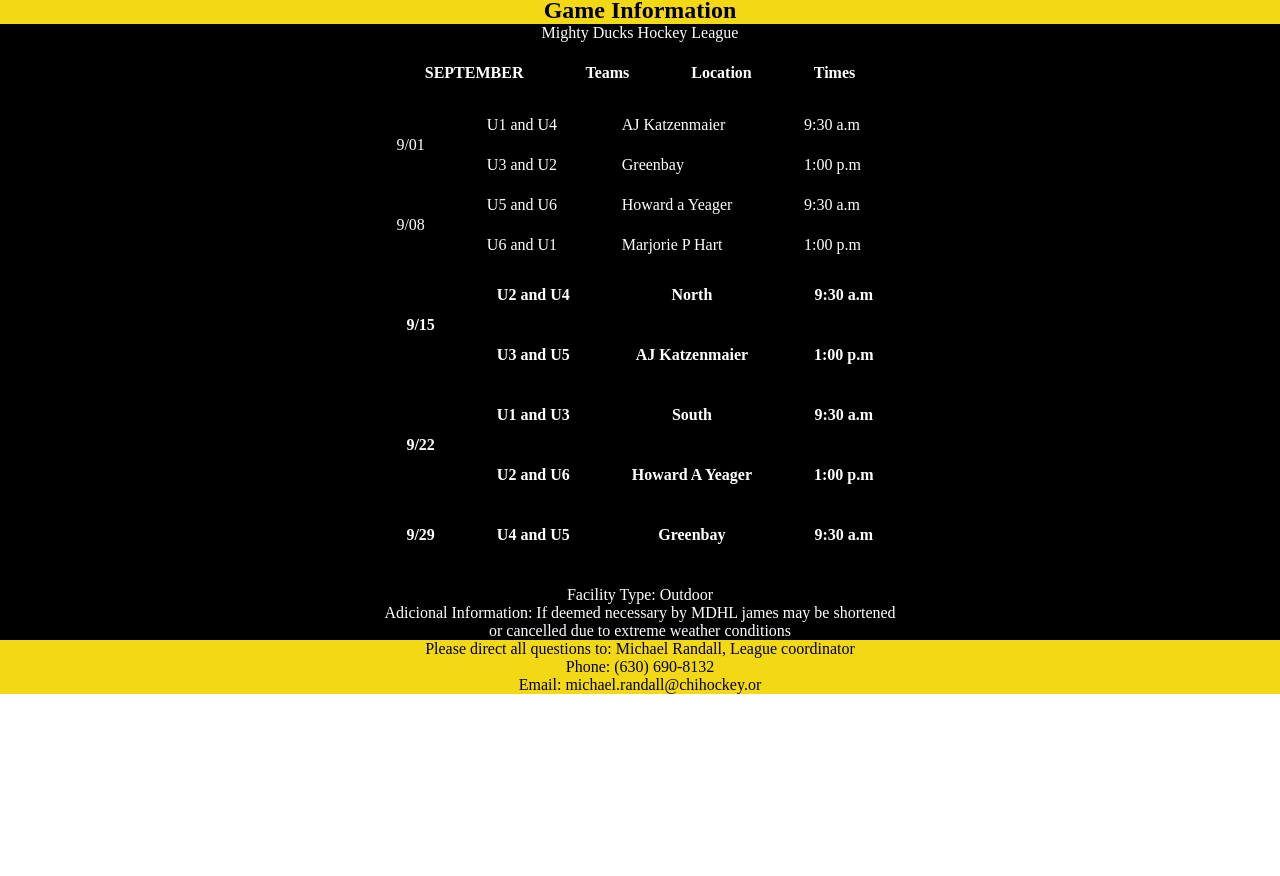
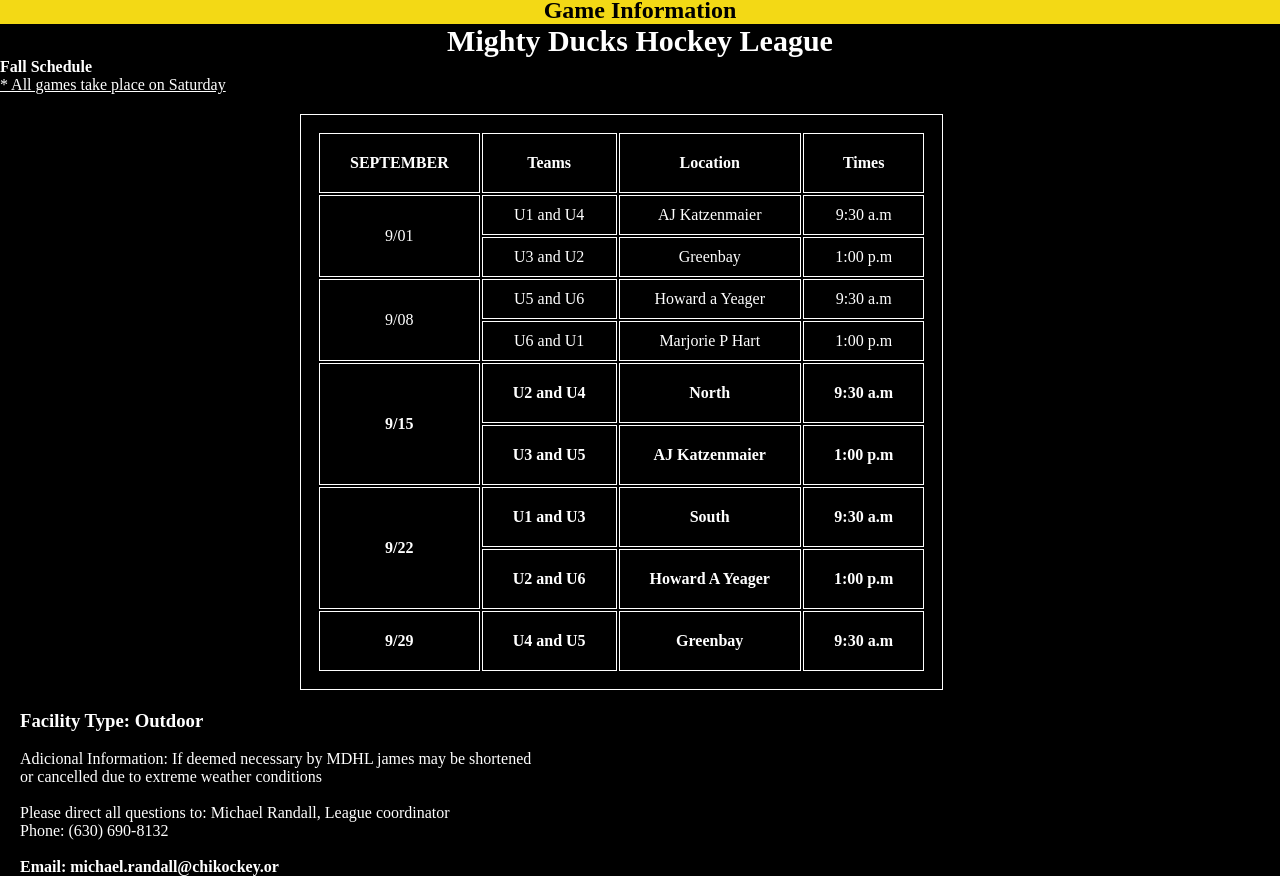
Before and after one commit to nayaritvp/MDHL_VAZQUEZ, a plain HTML site: page game_info.html in a window 1280 px wide. Shown: the part 553-1429 px from the top of the page. Before the commit the page ends 1247 px from the top, so only its background shows below. Drawn offline with Linux system fonts and the light colour scheme.

Commit message:
arreglos game info

```diff
--- a/assets/style.css
+++ b/assets/style.css
@@ -61,6 +61,10 @@
     margin-inline-end: 0px;
     padding-inline-start: 40px;
 }
+table, tr, th, td {
+    border: 1px solid white;
+    padding: 2vh;
+}
 .h2 {
     background-color: #f3d915;
     color: black;
@@ -107,10 +111,18 @@
     margin-top: 10px;
     text-align: center;
 }
+.title {
+    text-align: center;
+    font-size: 30px;
+}
+.distinto {
+    text-decoration: underline;
+    text-decoration-color: white;
+}
 table {
-    display: flex;
-    flex-direction: column;
-    align-items: center;
+    text-align: center;
+    margin-left: 300px;
+    margin-top: 20px;
 }
 table th {
     padding-top: 20px;
@@ -133,3 +145,7 @@
     color: black;
     text-align: center;
 }
+.adic {
+    text-align: initial;
+    margin-left: 20px;
+}
--- a/game_info.html
+++ b/game_info.html
@@ -22,13 +22,13 @@
     </header>
     <h2 class="h2">Game Information</h2>
     <main>
+        <section>
+            <h2 class="title">Mighty Ducks Hockey League</h2>
+            <b>Fall Schedule</b>
+            <p class="distinto">* All games take place on Saturday</p>
+        </section>
+        <div>
             <table>
-            <CAPtion>Mighty Ducks Hockey League</CAPtion>
-            <colgroup>
-                <col span="1" class="septiembre">
-                <col span="2" class="teamslo">
-                <col span="1" class="time">
-            </colgroup>
             <thead>
                 <tr>
                     <th>SEPTEMBER</th>
@@ -90,17 +90,22 @@
                 </tr>
             </tbody>
         </table>
+    </div>
     <section class="adic">
-            <div>
-                <p>Facility Type: Outdoor</p>
+        <h3>Facility Type: Outdoor</h3>
+        <br>
         <p>Adicional Information: If deemed necessary by MDHL james may be shortened
             <br>or cancelled due to extreme weather conditions</p>
+            <br>
+            <div>
+                <p>Please direct all questions to: Michael Randall, League coordinator <br>
+                    Phone: (630) 690-8132</p>
+                    <br>
+                    <div>
+                        <b>Email: michael.randall@chikockey.or</b>
+                    </div>
                 </div>
             </section>
         </main>
-    <FOOter>
-       <p>Please direct all questions to: Michael Randall, League coordinator <br>
-    Phone: (630) 690-8132 <br> Email: michael.randall@chihockey.or</p>
-    </FOOter>
 </body>
 </html>
```
Lines whose indentation alone changed are shown as unchanged.
